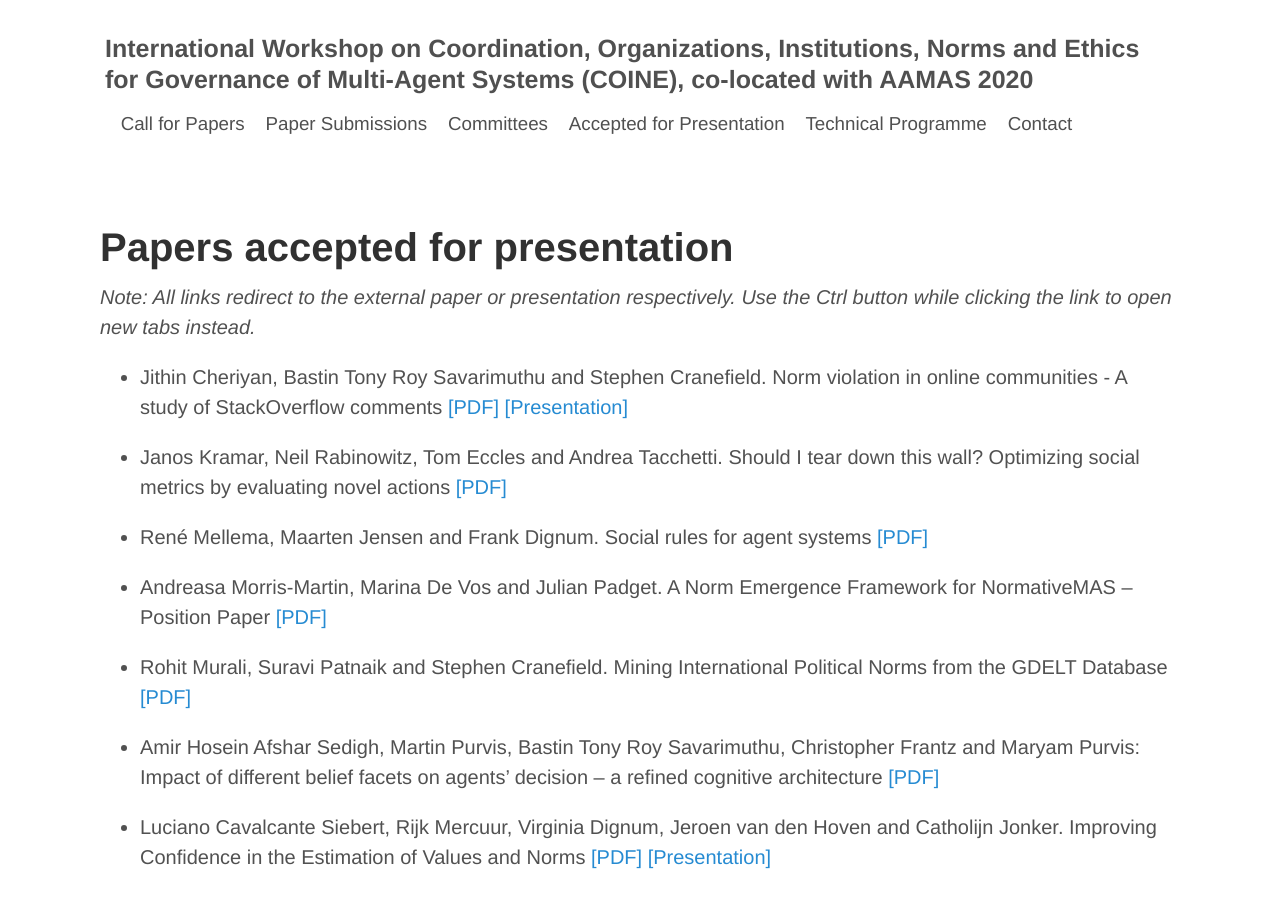
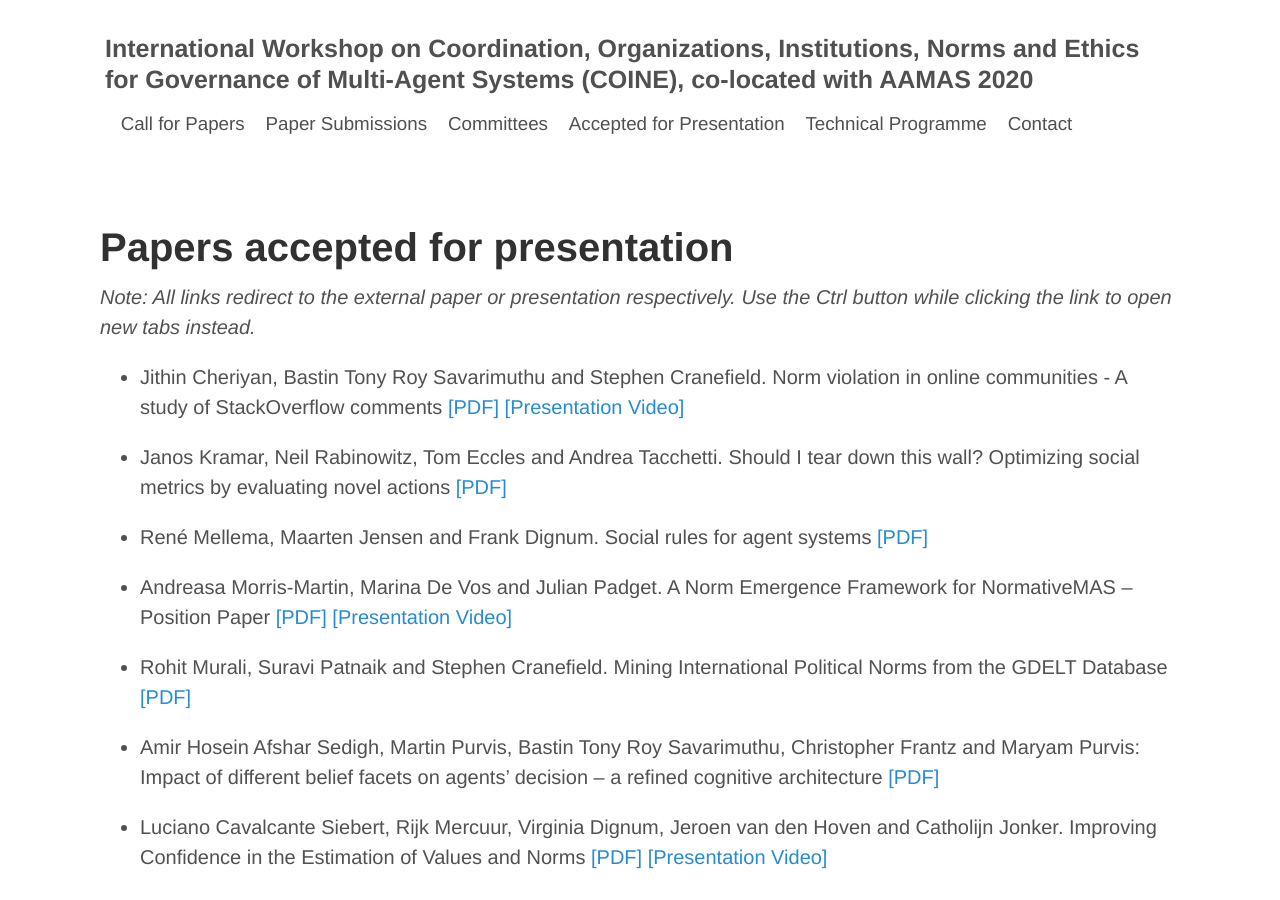
Before and after one commit to coin-workshop/coine-2020-new-zealand, a Jekyll site: the page built from accepted_for_presentation.md, in a window 1280 px wide. Built offline with Jekyll 4.4.1, drawn with Linux system fonts in a browser that asks for light colours.

Commit message:
Update video links.

```diff
--- a/accepted_for_presentation.md
+++ b/accepted_for_presentation.md
@@ -7,16 +7,16 @@ title: COINE
 
 *Note: All links redirect to the external paper or presentation respectively. Use the Ctrl button while clicking the link to open new tabs instead.*
 
-- Jithin Cheriyan, Bastin Tony Roy Savarimuthu and Stephen Cranefield. Norm violation in online communities - A study of StackOverflow comments [\[PDF\]](https://arxiv.org/abs/2004.05589) [\[Presentation\]](https://underline.io/lecture/95-norm-violation)
+- Jithin Cheriyan, Bastin Tony Roy Savarimuthu and Stephen Cranefield. Norm violation in online communities - A study of StackOverflow comments [\[PDF\]](https://arxiv.org/abs/2004.05589) [\[Presentation Video\]](https://underline.io/lecture/95-norm-violation)
 
 - Janos Kramar, Neil Rabinowitz, Tom Eccles and Andrea Tacchetti. Should I tear down this wall? Optimizing social metrics by evaluating novel actions [\[PDF\]](https://arxiv.org/abs/2004.07625)
 
 - René Mellema, Maarten Jensen and Frank Dignum. Social rules for agent systems [\[PDF\]](https://arxiv.org/abs/2004.12797)
 
-- Andreasa Morris-Martin, Marina De Vos and Julian Padget. A Norm Emergence Framework for NormativeMAS – Position Paper [\[PDF\]](https://arxiv.org/abs/2004.02575)
+- Andreasa Morris-Martin, Marina De Vos and Julian Padget. A Norm Emergence Framework for NormativeMAS – Position Paper [\[PDF\]](https://arxiv.org/abs/2004.02575) [\[Presentation Video\]](https://underline.io/lecture/115-a-norm-emergence-framework-for-normative-mas-position-paper)
 
 - Rohit Murali, Suravi Patnaik and Stephen Cranefield. Mining International Political Norms from the GDELT Database [\[PDF\]](https://arxiv.org/abs/2003.14027)
 
 - Amir Hosein Afshar Sedigh, Martin Purvis, Bastin Tony Roy Savarimuthu, Christopher Frantz and Maryam Purvis: Impact of different belief facets on agents' decision -- a refined cognitive architecture [\[PDF\]](https://arxiv.org/abs/2004.11858)
 
-- Luciano Cavalcante Siebert, Rijk Mercuur, Virginia Dignum, Jeroen van den Hoven and Catholijn Jonker. Improving Confidence in the Estimation of Values and Norms [\[PDF\]](https://arxiv.org/abs/2004.01056) [\[Presentation\]](https://underline.io/lecture/97-improving-confidence-in-the-estimation-of-values-and-norms)
+- Luciano Cavalcante Siebert, Rijk Mercuur, Virginia Dignum, Jeroen van den Hoven and Catholijn Jonker. Improving Confidence in the Estimation of Values and Norms [\[PDF\]](https://arxiv.org/abs/2004.01056) [\[Presentation Video\]](https://underline.io/lecture/97-improving-confidence-in-the-estimation-of-values-and-norms)
```
Also changed, not shown: technical_programme.md (+3 -3 lines).
